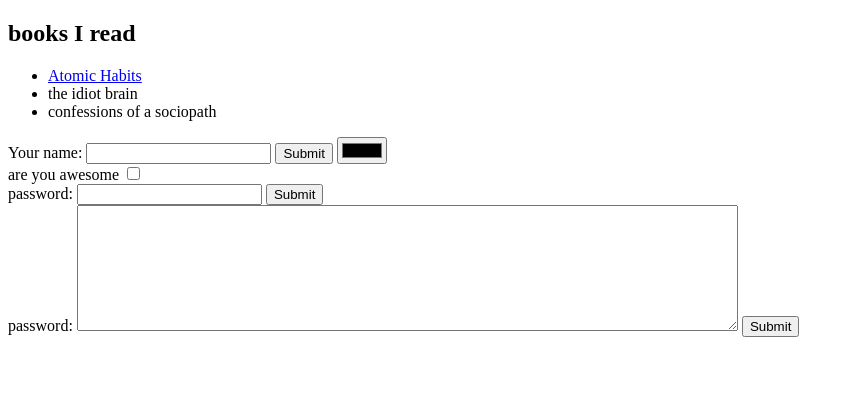
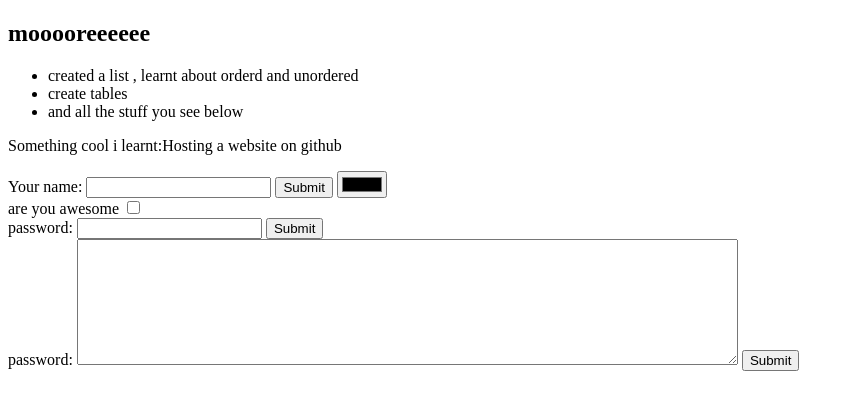
Before and after one commit to russel77/webst, a plain HTML site: page Books.html in a window 1280 px wide. Shown: the whole page, without its empty margins (0-854 px from the left). Drawn offline with Linux system fonts and the light colour scheme.

Commit message:
Update Books.html

```diff
--- a/Books.html
+++ b/Books.html
@@ -2,15 +2,17 @@
 <html lang="en" dir="ltr">
   <head>
     <meta charset="utf-8">
-    <title>books I read</title>
+    <title>no title</title>
   </head>
   <body>
-    <h2>books I read</h2>
+    <h2>mooooreeeeee</h2>
     <ul>
-      <li><a href="https://www.google.com/aclk?sa=L&ai=DChcSEwji4bSo1e74AhUYsu0KHUPEBSQYABAAGgJkZw&ae=2&sig=AOD64_3mgQbe35rWaeWqWEJmQVJilVpkiQ&q&adurl&ved=2ahUKEwiEzK6o1e74AhUDi1wKHe_wA7sQ0Qx6BAgDEAE">Atomic Habits</a></li>
-      <li>the idiot brain</li>
-      <li>confessions of a sociopath</li>
+      <li>created a list , learnt about orderd and unordered </li>
+      <li> create tables </li>
+      <li>and all the stuff you see below</li>
     </ul>
+
+    <p>Something cool i learnt:Hosting a website on github</p>
 
     <form  action="mailto:Russelbarreto75@gmail.com" method="post" enctype="text/plain">
       <label for="">Your  name: </label>
```
